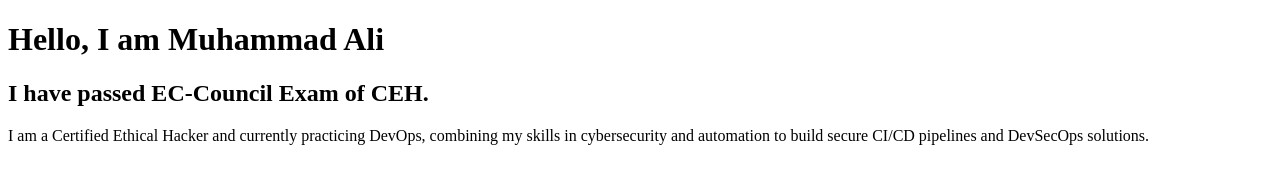
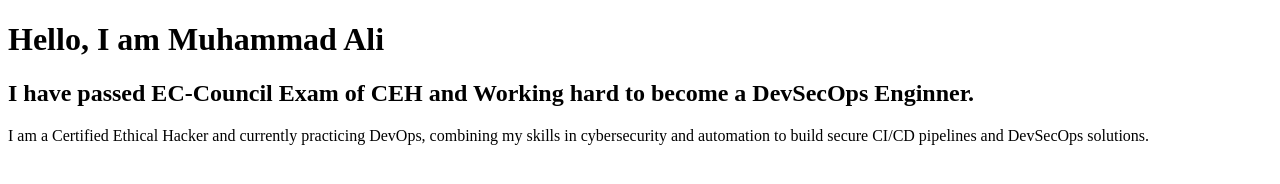
Before and after one commit to EngineerMuhammadAli977/jenkins, a plain HTML site: page index.html in a window 1280 px wide. Drawn offline with Linux system fonts and the light colour scheme.

Commit message:
Update index.html

```diff
--- a/index.html
+++ b/index.html
@@ -6,7 +6,7 @@
 </head>
 <body>
   <h1>Hello, I am Muhammad Ali</h1>
-  <h2>I have passed EC-Council Exam of CEH.</h2>
+  <h2>I have passed EC-Council Exam of CEH and Working hard to become a DevSecOps Enginner.</h2>
   <p>I am a Certified Ethical Hacker and currently practicing DevOps, combining my skills in cybersecurity and automation to build secure CI/CD pipelines and DevSecOps solutions.</p>
 </body>
 </html>
```
